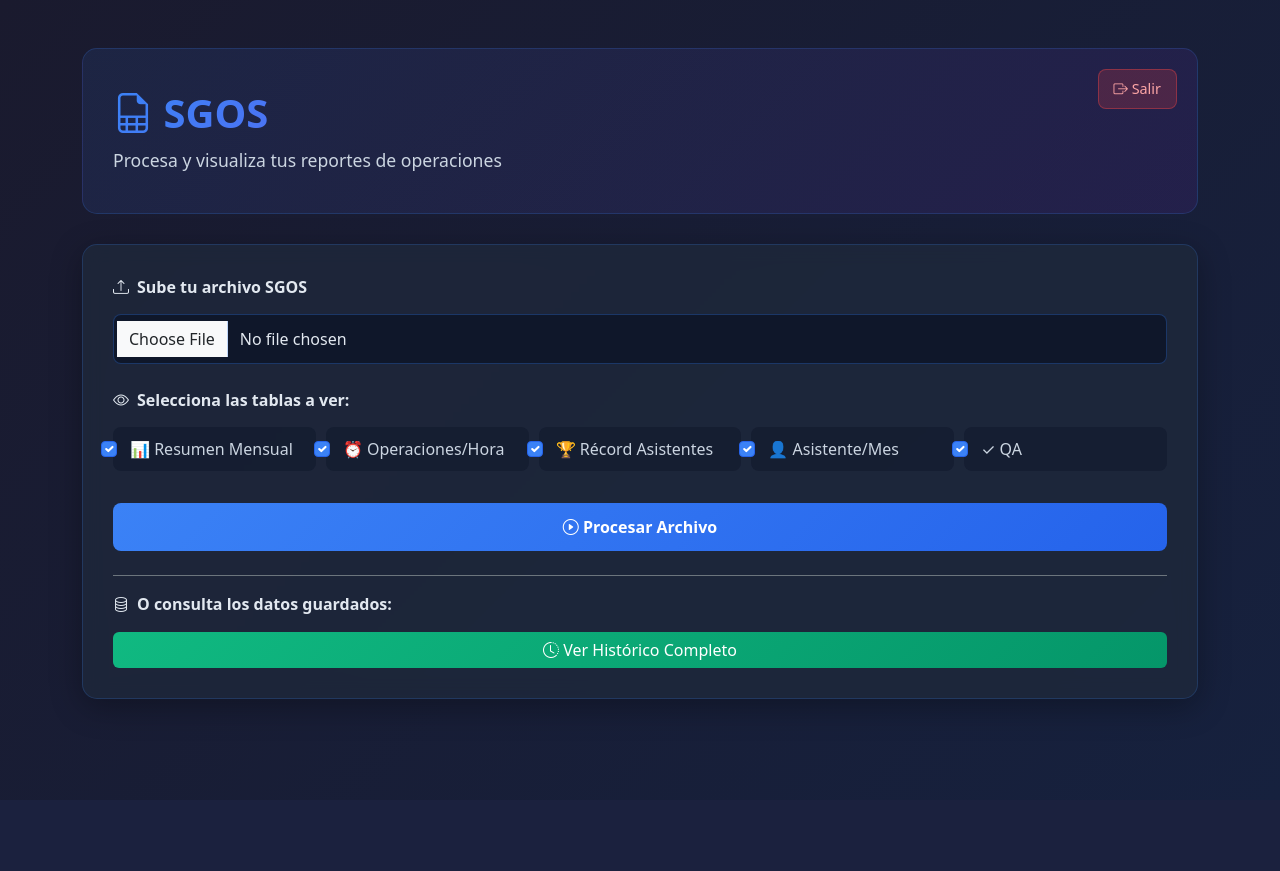
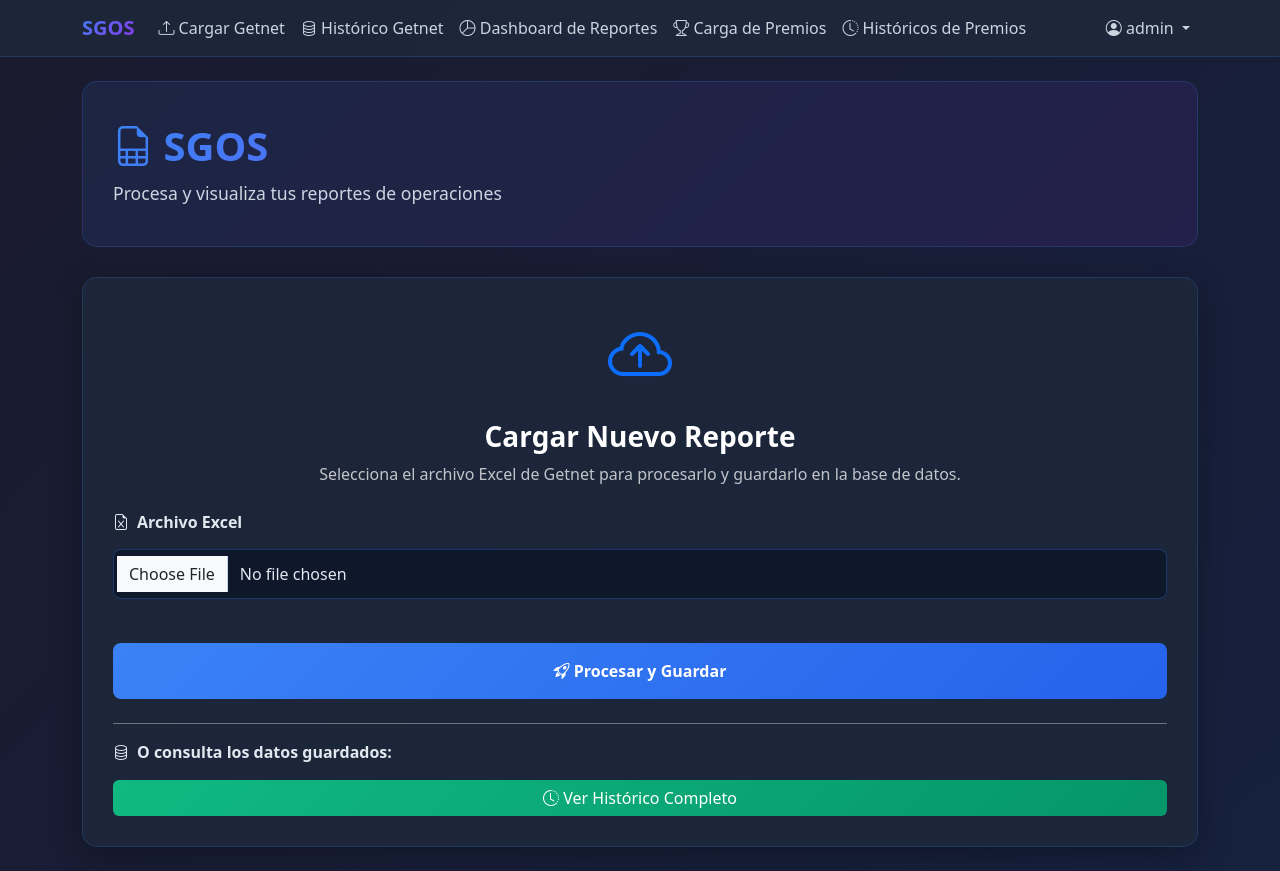
Before and after one commit to kennyAguilar/sgos-reportes, a Flask app: page / in a window 1280 px wide. Before the commit the page ends 725 px from the top, so only its background shows below. Run offline with Flask 3, Linux system fonts and the light colour scheme; a user stored in the database is signed in.

Commit message:
Refactor UI: New Layout, Graphs Dashboard, Excel Export Fixes

```diff
--- a/sgos_web/app.py
+++ b/sgos_web/app.py
@@ -148,7 +148,7 @@ def preparar_tablas(path: str, opciones: list[str], asistentes_sel: list[str]) -
 
 def tablas_a_html(tablas: dict) -> dict:
     return {
-        k: v.to_html(index=False, classes="table table-sm table-striped")
+        k: v.to_html(index=False, classes="table table-sm table-striped w-auto mx-auto")
         for k, v in tablas.items()
     }
 
@@ -333,7 +333,13 @@ def download(file_id):
 
     opciones = session.get(f"tablas_{file_id}", [])
     asistentes_disponibles = obtener_asistentes(path)
-    asistentes_sel = session.get(f"asistentes_sel_{file_id}", [])
+
+    # Priorizar filtro desde URL (si viene del botón con JS)
+    if request.args.get("filtered") == "true":
+        asistentes_sel = request.args.getlist("asistentes")
+    else:
+        asistentes_sel = session.get(f"asistentes_sel_{file_id}", [])
+
     asistentes_seleccionados = asistentes_sel or asistentes_disponibles
 
     tablas = preparar_tablas(path, opciones, asistentes_seleccionados)
@@ -347,5 +353,42 @@ def download(file_id):
     )
 
 
+@app.route("/premios")
+@login_required
+def premios():
+    return render_template("construccion.html")
+
+
+@app.route("/graphs")
+@login_required
+def graphs():
+    df = get_db_dataframe()
+    if df.empty:
+        # Si no hay datos, pasamos listas vacías para que no falle el JS
+        return render_template("graphs.html",
+                               data_mes={"labels": [], "ops": [], "monto": []},
+                               data_hora={"labels": [], "ops": [], "monto": []})
+
+    # Reutilizamos la lógica de engine para agrupar
+    tablas = generar_reportes(df)
+
+    df_mes = tablas["Resumen Mensual"]
+    df_hora = tablas["Operaciones por Hora"]
+
+    data_mes = {
+        "labels": df_mes["Mes"].tolist(),
+        "ops": df_mes["Operaciones"].tolist(),
+        "monto": df_mes["Monto"].tolist()
+    }
+
+    data_hora = {
+        "labels": df_hora["Hora"].tolist(),
+        "ops": df_hora["Operaciones"].tolist(),
+        "monto": df_hora["Monto"].tolist()
+    }
+
+    return render_template("graphs.html", data_mes=data_mes, data_hora=data_hora)
+
+
 if __name__ == "__main__":
     app.run(debug=True)
--- a/sgos_web/templates/index.html
+++ b/sgos_web/templates/index.html
@@ -1,16 +1,9 @@
-<!doctype html>
-<html lang="es">
-<head>
-  <meta charset="utf-8">
-  <meta name="viewport" content="width=device-width, initial-scale=1">
-  <title>SGOS | Cargar Excel</title>
-  <link href="https://cdn.jsdelivr.net/npm/bootstrap@5.3.3/dist/css/bootstrap.min.css" rel="stylesheet">
-  <link href="https://cdn.jsdelivr.net/npm/bootstrap-icons@1.11.3/font/bootstrap-icons.min.css" rel="stylesheet">
-  <style>
-    body {
-      background: linear-gradient(135deg, #1a1a2e 0%, #16213e 100%);
-      min-height: 100vh;
-    }
+{% extends "layout.html" %}
+
+{% block title %}SGOS | Cargar Excel{% endblock %}
+
+{% block extra_css %}
+<style>
     .hero {
       background: linear-gradient(135deg, rgba(59, 130, 246, 0.1) 0%, rgba(147, 51, 234, 0.1) 100%);
       border-radius: 15px;
@@ -18,23 +11,6 @@
       margin-bottom: 30px;
       border: 1px solid rgba(59, 130, 246, 0.2);
       position: relative;
-    }
-    .logout-btn {
-      position: absolute;
-      top: 20px;
-      right: 20px;
-      background: rgba(239, 68, 68, 0.2);
-      color: #fca5a5;
-      border: 1px solid rgba(239, 68, 68, 0.4);
-      padding: 8px 15px;
-      border-radius: 8px;
-      text-decoration: none;
-      font-size: 0.9rem;
-      transition: all 0.3s ease;
-    }
-    .logout-btn:hover {
-      background: rgba(239, 68, 68, 0.3);
-      color: #fff;
     }
     .hero h1 {
       font-size: 2.5rem;
@@ -121,13 +97,6 @@
       transform: translateY(-2px);
       box-shadow: 0 8px 20px rgba(59, 130, 246, 0.3);
     }
-    .alert {
-      border-radius: 8px;
-      border: none;
-      background: rgba(239, 68, 68, 0.1);
-      color: #fca5a5;
-      border-left: 4px solid #ef4444;
-    }
     .checkbox-group {
       display: grid;
       grid-template-columns: repeat(auto-fit, minmax(200px, 1fr));
@@ -145,58 +114,29 @@
         padding: 10px 20px;
       }
     }
-  </style>
-</head>
-<body>
-  <div class="container py-5">
+</style>
+{% endblock %}
+
+{% block content %}
     <div class="hero">
-      <a href="/logout" class="logout-btn"><i class="bi bi-box-arrow-right"></i> Salir</a>
       <h1><i class="bi bi-file-earmark-spreadsheet"></i> SGOS</h1>
       <p>Procesa y visualiza tus reportes de operaciones</p>
     </div>
 
-    {% with messages = get_flashed_messages() %}
-      {% if messages %}
-        <div class="alert alert-danger alert-dismissible fade show" role="alert">
-          <i class="bi bi-exclamation-circle"></i>
-          {{ messages[0] }}
-          <button type="button" class="btn-close" data-bs-dismiss="alert"></button>
-        </div>
-      {% endif %}
-    {% endwith %}
-
     <div class="card">
       <div class="card-body">
         <form method="post" enctype="multipart/form-data">
-          <label class="form-label"><i class="bi bi-upload"></i> Sube tu archivo SGOS</label>
+          <div class="text-center mb-4">
+            <i class="bi bi-cloud-arrow-up text-primary" style="font-size: 4rem;"></i>
+            <h3 class="mt-3 text-white fw-bold">Cargar Nuevo Reporte</h3>
+            <p class="text-light opacity-75">Selecciona el archivo Excel de Getnet para procesarlo y guardarlo en la base de datos.</p>
+          </div>
+
+          <label class="form-label"><i class="bi bi-file-earmark-excel"></i> Archivo Excel</label>
           <input class="form-control mb-4" type="file" name="file" accept=".xlsx,.xls" required>
 
-          <label class="form-label"><i class="bi bi-eye"></i> Selecciona las tablas a ver:</label>
-          <div class="checkbox-group">
-            <div class="form-check">
-              <input class="form-check-input" type="checkbox" name="opciones" value="Resumen Mensual" id="chk1" checked>
-              <label class="form-check-label" for="chk1">📊 Resumen Mensual</label>
-            </div>
-            <div class="form-check">
-              <input class="form-check-input" type="checkbox" name="opciones" value="Operaciones por Hora" id="chk2" checked>
-              <label class="form-check-label" for="chk2">⏰ Operaciones/Hora</label>
-            </div>
-            <div class="form-check">
-              <input class="form-check-input" type="checkbox" name="opciones" value="Record Asistentes" id="chk3" checked>
-              <label class="form-check-label" for="chk3">🏆 Récord Asistentes</label>
-            </div>
-            <div class="form-check">
-              <input class="form-check-input" type="checkbox" name="opciones" value="Asistente por Mes" id="chk4" checked>
-              <label class="form-check-label" for="chk4">👤 Asistente/Mes</label>
-            </div>
-            <div class="form-check">
-              <input class="form-check-input" type="checkbox" name="opciones" value="QA" id="chk5" checked>
-              <label class="form-check-label" for="chk5">✓ QA</label>
-            </div>
-          </div>
-
-          <button type="submit" class="btn btn-primary">
-            <i class="bi bi-play-circle"></i> Procesar Archivo
+          <button type="submit" class="btn btn-primary w-100 py-3">
+            <i class="bi bi-rocket-takeoff"></i> Procesar y Guardar
           </button>
         </form>
 
@@ -208,7 +148,4 @@
         </div>
       </div>
     </div>
-  </div>
-  <script src="https://cdn.jsdelivr.net/npm/bootstrap@5.3.3/dist/js/bootstrap.bundle.min.js"></script>
-</body>
-</html>
+{% endblock %}
--- /dev/null
+++ b/sgos_web/templates/layout.html
@@ -0,0 +1,119 @@
+<!doctype html>
+<html lang="es">
+<head>
+  <meta charset="utf-8">
+  <meta name="viewport" content="width=device-width, initial-scale=1">
+  <title>{% block title %}SGOS{% endblock %}</title>
+  <link href="https://cdn.jsdelivr.net/npm/bootstrap@5.3.3/dist/css/bootstrap.min.css" rel="stylesheet">
+  <link href="https://cdn.jsdelivr.net/npm/bootstrap-icons@1.11.3/font/bootstrap-icons.min.css" rel="stylesheet">
+  <!-- DataTables CSS (Optional, loaded only if needed) -->
+  {% block extra_css %}{% endblock %}
+  <style>
+    body {
+      background: linear-gradient(135deg, #1a1a2e 0%, #16213e 100%);
+      min-height: 100vh;
+      color: #e2e8f0;
+    }
+    .navbar-custom {
+      background: rgba(30, 41, 59, 0.9);
+      backdrop-filter: blur(10px);
+      border-bottom: 1px solid rgba(59, 130, 246, 0.2);
+    }
+    .navbar-brand {
+      font-weight: 700;
+      background: linear-gradient(135deg, #3b82f6, #9333ea);
+      -webkit-background-clip: text;
+      -webkit-text-fill-color: transparent;
+    }
+    .nav-link {
+      color: #cbd5e1 !important;
+      font-weight: 500;
+      transition: all 0.3s ease;
+    }
+    .nav-link:hover, .nav-link.active {
+      color: #60a5fa !important;
+      text-shadow: 0 0 10px rgba(59, 130, 246, 0.3);
+    }
+    .dropdown-menu {
+      background: rgba(30, 41, 59, 0.95);
+      border: 1px solid rgba(59, 130, 246, 0.2);
+    }
+    .dropdown-item {
+      color: #cbd5e1;
+    }
+    .dropdown-item:hover {
+      background: rgba(59, 130, 246, 0.1);
+      color: #fff;
+    }
+  </style>
+</head>
+<body>
+
+  <!-- Navbar -->
+  <nav class="navbar navbar-expand-lg navbar-custom sticky-top">
+    <div class="container">
+      <a class="navbar-brand" href="{{ url_for('index') }}">SGOS</a>
+      <button class="navbar-toggler" type="button" data-bs-toggle="collapse" data-bs-target="#navbarNav">
+        <span class="navbar-toggler-icon" style="filter: invert(1);"></span>
+      </button>
+      <div class="collapse navbar-collapse" id="navbarNav">
+        <ul class="navbar-nav me-auto">
+          <li class="nav-item">
+            <a class="nav-link" href="{{ url_for('index') }}">
+              <i class="bi bi-upload"></i> Cargar Getnet
+            </a>
+          </li>
+          <li class="nav-item">
+            <a class="nav-link" href="{{ url_for('dashboard_db') }}">
+              <i class="bi bi-database"></i> Histórico Getnet
+            </a>
+          </li>
+          <li class="nav-item">
+            <a class="nav-link" href="{{ url_for('graphs') }}">
+              <i class="bi bi-pie-chart"></i> Dashboard de Reportes
+            </a>
+          </li>
+          <li class="nav-item">
+            <a class="nav-link" href="{{ url_for('premios') }}">
+              <i class="bi bi-trophy"></i> Carga de Premios
+            </a>
+          </li>
+          <li class="nav-item">
+            <a class="nav-link" href="{{ url_for('premios') }}">
+              <i class="bi bi-clock-history"></i> Históricos de Premios
+            </a>
+          </li>
+        </ul>
+        <ul class="navbar-nav">
+          <li class="nav-item dropdown">
+            <a class="nav-link dropdown-toggle" href="#" role="button" data-bs-toggle="dropdown">
+              <i class="bi bi-person-circle"></i> {{ current_user.username if current_user.is_authenticated else 'Usuario' }}
+            </a>
+            <ul class="dropdown-menu dropdown-menu-end">
+              <li><a class="dropdown-item text-danger" href="{{ url_for('logout') }}"><i class="bi bi-box-arrow-right"></i> Salir</a></li>
+            </ul>
+          </li>
+        </ul>
+      </div>
+    </div>
+  </nav>
+
+  <div class="container py-4">
+    {% with messages = get_flashed_messages() %}
+      {% if messages %}
+        {% for message in messages %}
+          <div class="alert alert-info alert-dismissible fade show" role="alert">
+            {{ message }}
+            <button type="button" class="btn-close" data-bs-dismiss="alert" aria-label="Close"></button>
+          </div>
+        {% endfor %}
+      {% endif %}
+    {% endwith %}
+
+    {% block content %}{% endblock %}
+  </div>
+
+  <script src="https://cdn.jsdelivr.net/npm/bootstrap@5.3.3/dist/js/bootstrap.bundle.min.js"></script>
+  {% block scripts %}{% endblock %}
+</body>
+</html>
```
Also changed, not shown: mejoras_pendientes.txt (added, +16 -0 lines), sgos_web/engine.py (+14 -2 lines), sgos_web/templates/construccion.html (added, +32 -0 lines), sgos_web/templates/dashboard.html (+82 -44 lines), sgos_web/templates/graphs.html (added, +143 -0 lines).
